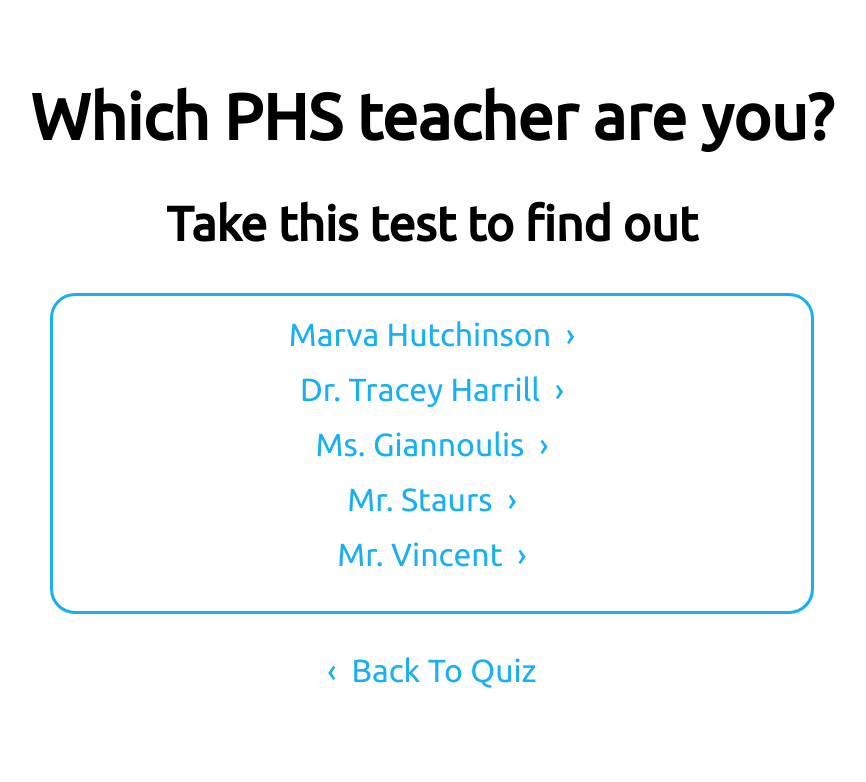
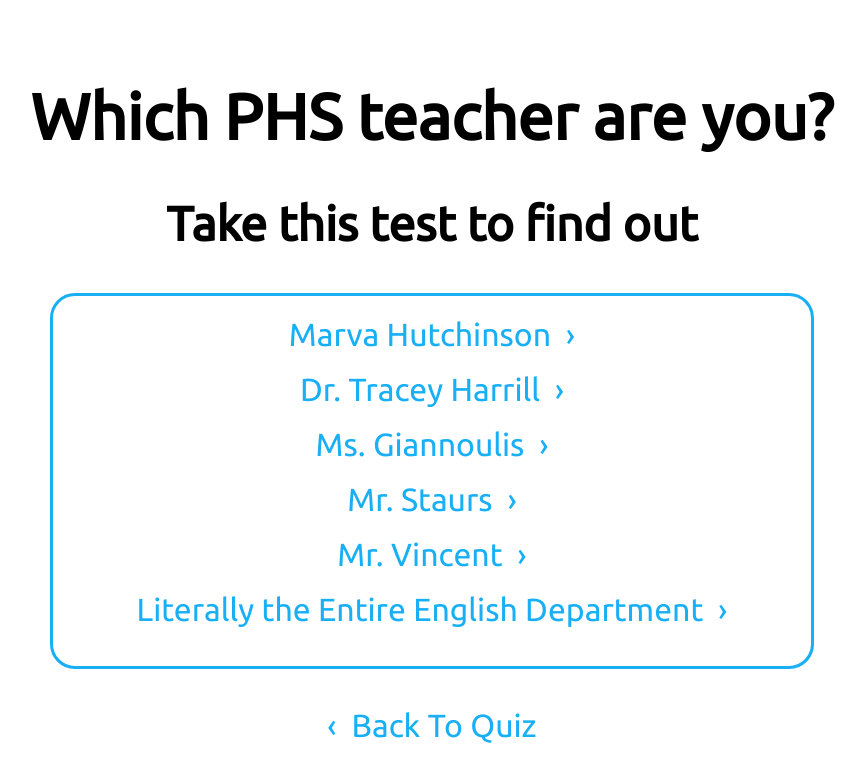
Before and after one commit to whichphsteacher/whichphsteacher.github.io, a plain HTML site: page list.html in a window 1280 px wide. Shown: the whole page, without its empty margins (208-1074 px from the left). Drawn offline with Linux system fonts and the light colour scheme.

Commit message:
added list for english dept

```diff
--- a/list.html
+++ b/list.html
@@ -20,6 +20,7 @@
 					<a href='./giannoulis.html'>Ms. Giannoulis&nbsp;&nbsp;&rsaquo;</a><br/><br/>
 					<a href='./staurs'>Mr. Staurs&nbsp;&nbsp;&rsaquo;</a><br/><br/>
 					<a href='./vincent.html'>Mr. Vincent&nbsp;&nbsp;&rsaquo;</a><br/><br/>
+					<a href='./englishdept.html'>Literally the Entire English Department&nbsp;&nbsp;&rsaquo;</a><br/><br/>
 				</td>
 				<td style="width:20%;"></td>
 			</tr>
```
